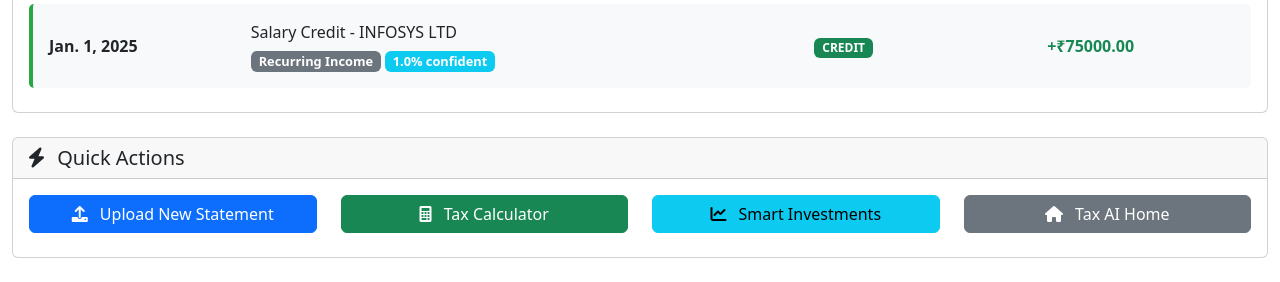
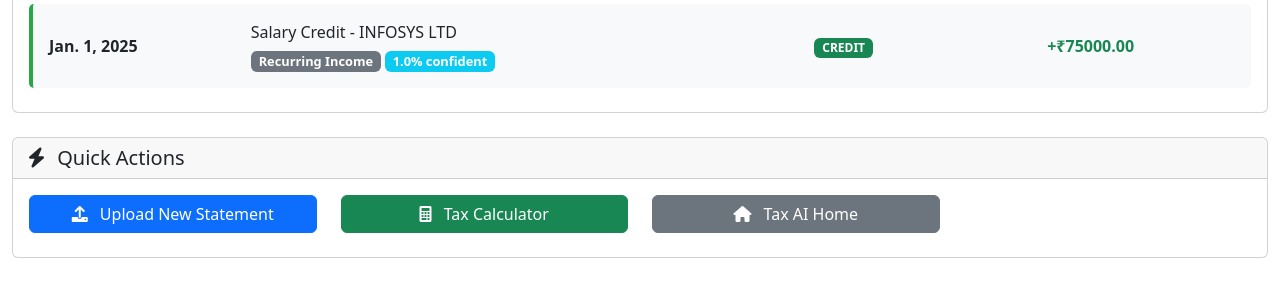
Before and after one commit to neilfaber/BitNBuild-25_Codeverd, a Django app: page /das/ in a window 1280 px wide. Shown: the part 3058-3340 px from the top of the page. Run offline with Django 5.2, Linux system fonts and the light colour scheme; a user stored in the database is signed in; data comes from the database, SQL or seed files in the repository; both versions use the stored data as it was after the commit; some libraries are stand-ins or nearby versions.

Commit message:
UI changes krdiya hai check

```diff
--- a/TaxWise/bank_analyzer/templates/bank_analyzer/user_dashboard.html
+++ b/TaxWise/bank_analyzer/templates/bank_analyzer/user_dashboard.html
@@ -278,12 +278,6 @@
                                 </a>
                             </div>
                             <div class="col-md-3 mb-2">
-                                <a href="#" class="btn btn-info w-100">
-                                    <i class="fas fa-chart-line me-2"></i>
-                                    Smart Investments
-                                </a>
-                            </div>
-                            <div class="col-md-3 mb-2">
                                 <a href="{% url 'tax_optimization:home' %}" class="btn btn-secondary w-100">
                                     <i class="fas fa-home me-2"></i>
                                     Tax AI Home
```
Also changed, not shown: TaxWise/db.sqlite3.
